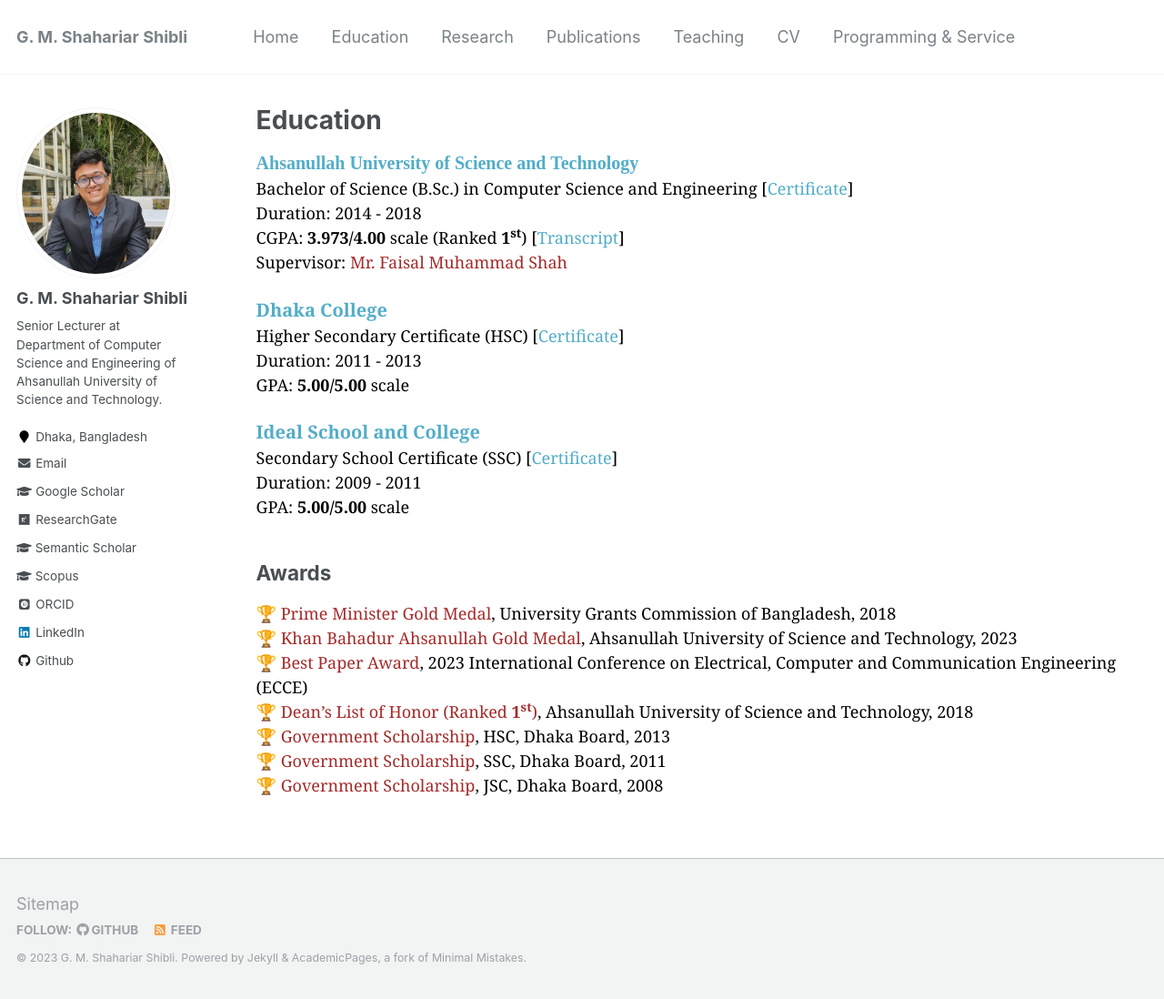
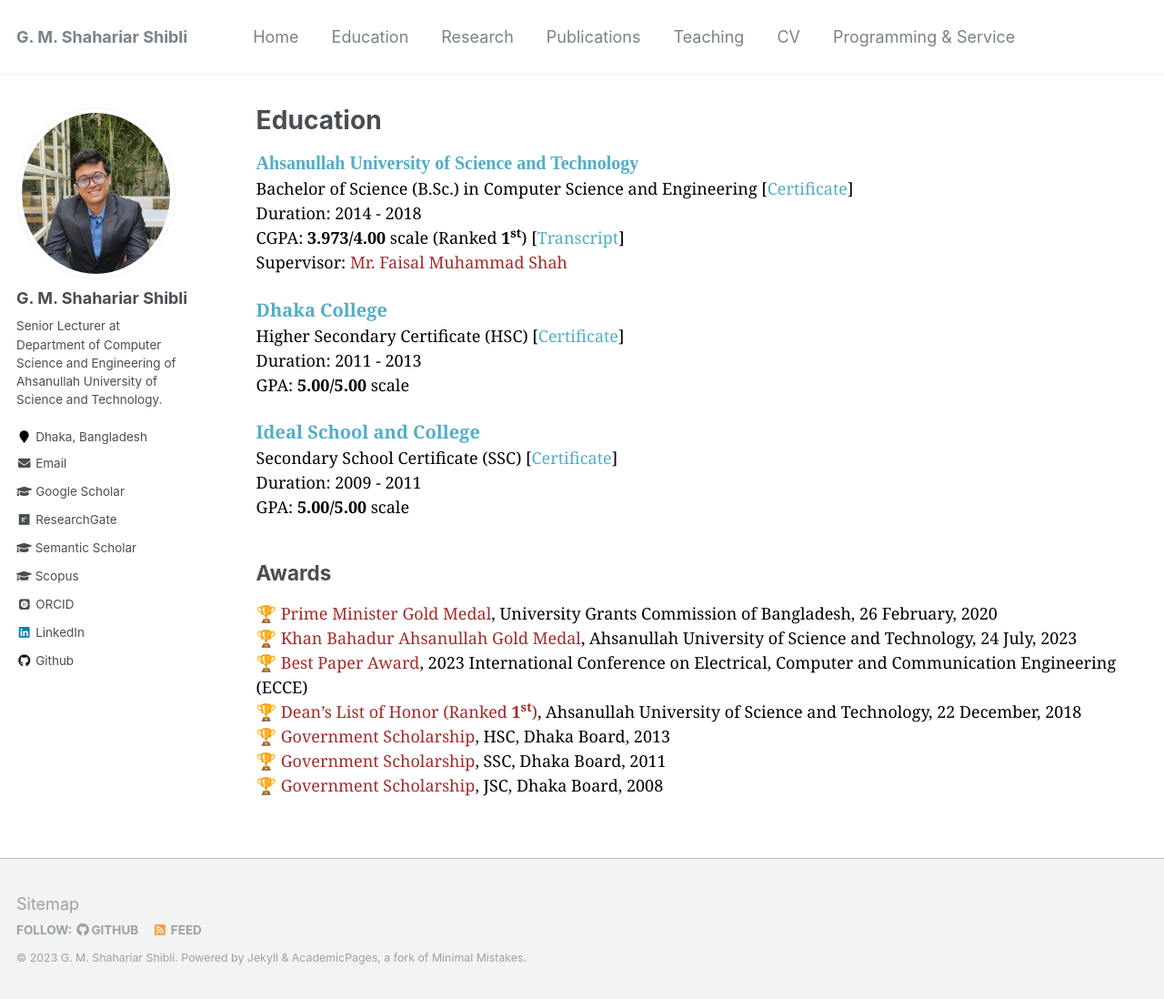
Before and after one commit to shahariar-shibli/shahariar-shibli.github.io, a Jekyll site: the page built from _pages/education.md, in a window 1280 px wide and 1098 px high. Shown: the whole window at 91% size. Built offline with Jekyll 4.4.1, drawn with Linux system fonts in a browser that asks for light colours; some web fonts are replaced.

Commit message:
Update education.md

```diff
--- a/_pages/education.md
+++ b/_pages/education.md
@@ -39,10 +39,10 @@
 
 ## Awards
 <span style="font-family:Georgia; color:black">
-🏆 <span style="color:brown">Prime Minister Gold Medal</span>, University Grants Commission of Bangladesh, 2018 <br/>
-🏆 <span style="color:brown">Khan Bahadur Ahsanullah Gold Medal</span>, Ahsanullah University of Science and Technology, 2023 <br/>
+🏆 <span style="color:brown">Prime Minister Gold Medal</span>, University Grants Commission of Bangladesh, 26 February, 2020 <br/>
+🏆 <span style="color:brown">Khan Bahadur Ahsanullah Gold Medal</span>, Ahsanullah University of Science and Technology, 24 July, 2023 <br/>
 🏆 <span style="color:brown">Best Paper Award</span>, 2023 International Conference on Electrical, Computer and Communication Engineering (ECCE) <br/>
-🏆 <span style="color:brown">Dean's List of Honor (Ranked <b>1<sup>st</sup></b>)</span>, Ahsanullah University of Science and Technology, 2018<br/>
+🏆 <span style="color:brown">Dean's List of Honor (Ranked <b>1<sup>st</sup></b>)</span>, Ahsanullah University of Science and Technology, 22 December, 2018<br/>
 🏆 <span style="color:brown">Government Scholarship</span>, HSC, Dhaka Board, 2013 <br/>
 🏆 <span style="color:brown">Government Scholarship</span>, SSC, Dhaka Board, 2011 <br/>
 🏆 <span style="color:brown">Government Scholarship</span>, JSC, Dhaka Board, 2008 <br/>
```
